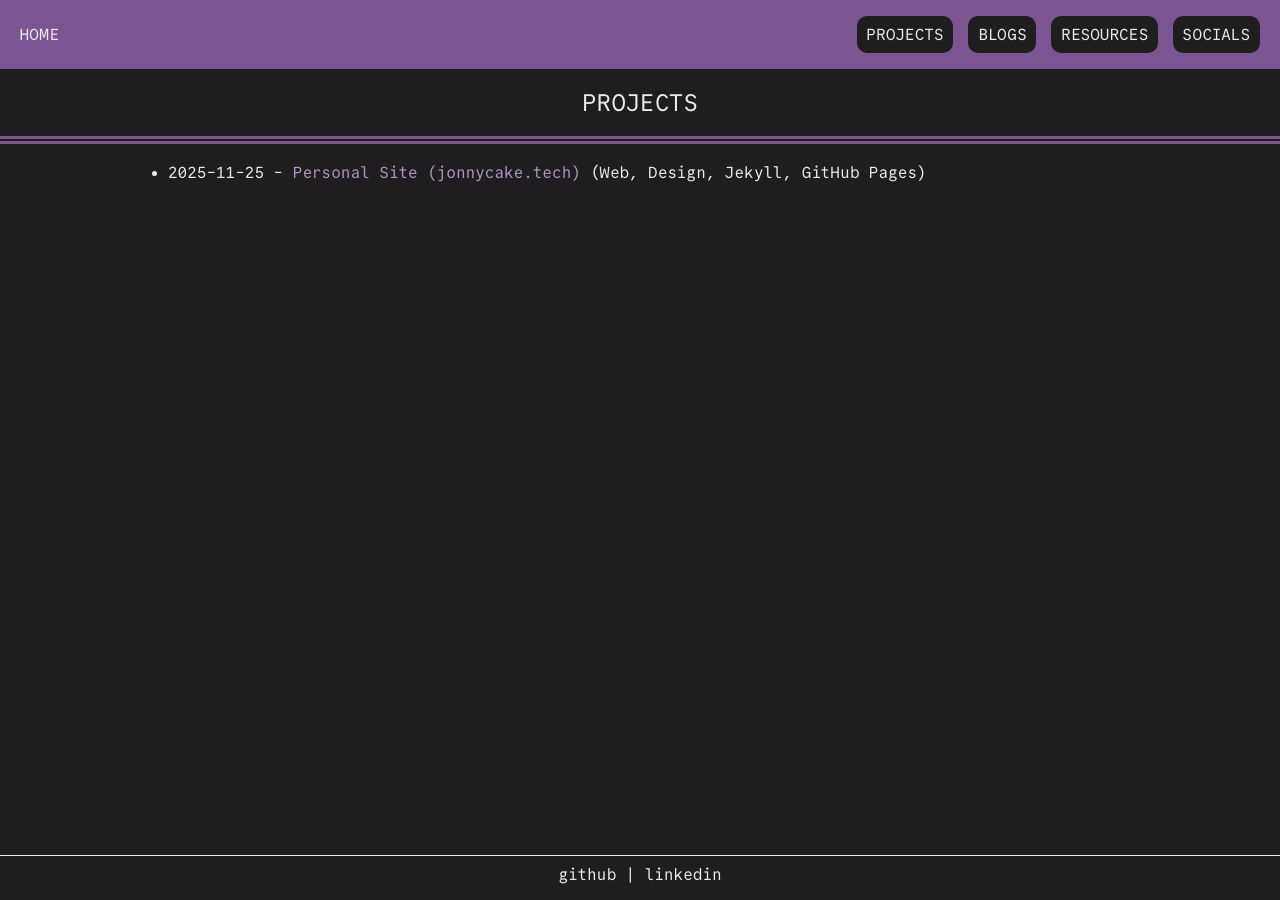
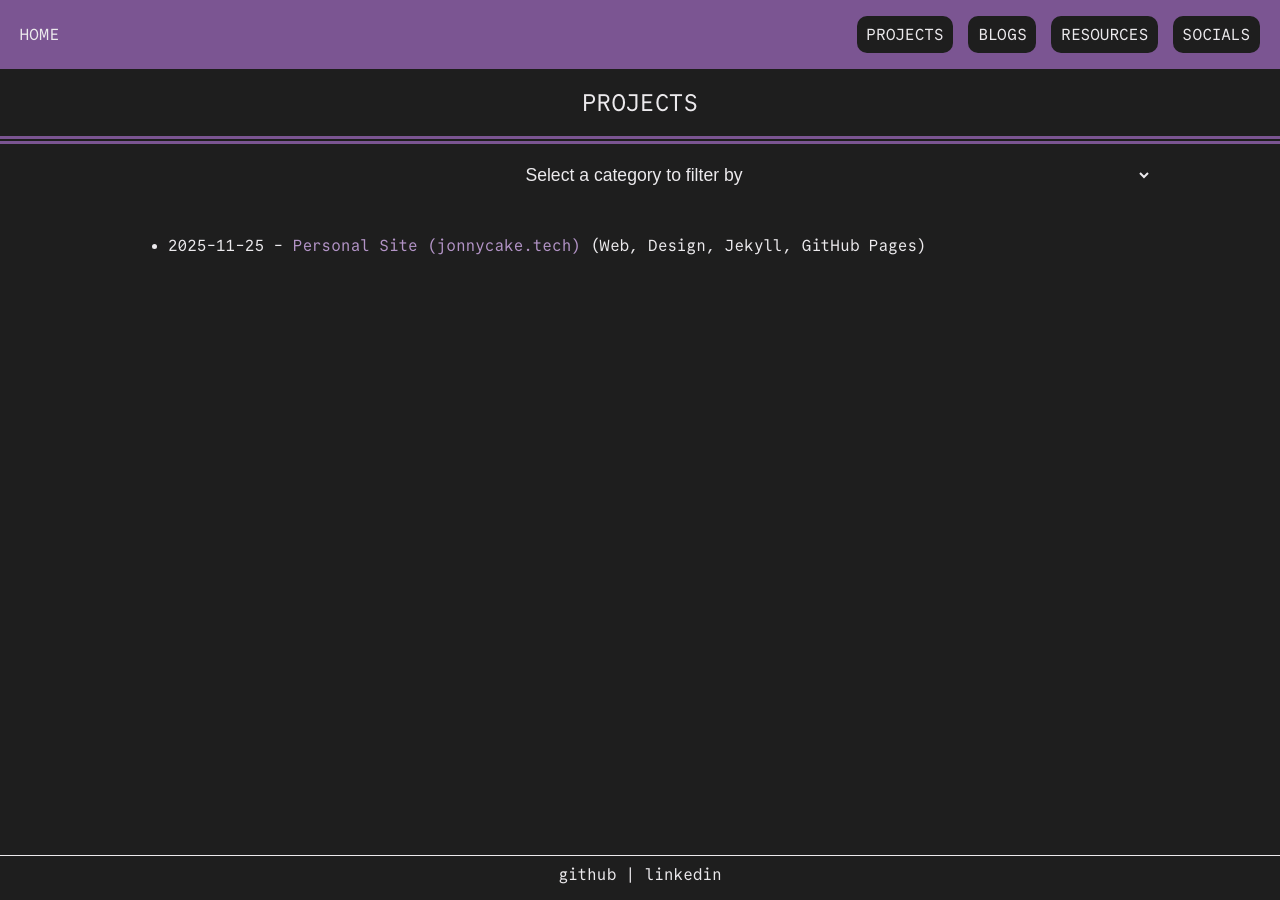
Before and after one commit to Jonnycake/jonnycake.github.io, a Jekyll site: the page built from projects.html, in a window 1280 px wide. Built offline with Jekyll 4.4.1, drawn with Linux system fonts in a browser that asks for light colours; nearby versions of some CDN libraries.

Commit message:
New Custom Theme
- Hopefully fix the issue with overflowing text on useful links page
- Add category filters to archives
- Include category names on individual blog post pages
- Simplify how we output categories on the project pages

```diff
--- a/_includes/parts/archive.html
+++ b/_includes/parts/archive.html
@@ -1,7 +1,24 @@
 {% if include.items.size > 0 %}
-    <ul>
-        {% for item in include.items %}
-            <li>{{ item.date | date:'%Y-%m-%d' }} - <a href="{{ item.url }}">{{ item.title }}</a>{% if item.categories.size > 0 %} ({{ item.categories | join: ', ' }}){% endif %}</li>
+    {% assign all categories = [] %}
+    {% for item in include.items %}
+        {% assign all_categories = all_categories | concat: item.categories %}
+    {% endfor %}
+    {% assign all_categories = all_categories | sort | uniq %}
+
+    {% if all_categories.size > 0 %}
+        <select class="category-filter" style="border: none;background-color: var(--color-dark);color: var(--color-light);width: 100%;text-align: center;font-size: 1.1em;margin-bottom:2em;">
+            <option value="">Select a category to filter by</option>
+            {% for category in all_categories %}
+                <option value="{{ category | escape }}">{{ category | escape }}</option>
+            {% endfor %}
+        </select>
+    {% endif %}
+
+    <ul class="archive-list">
+        {% assign sorted = include.items | sort: 'date' %}
+        {% assign reversed = sorted | reverse %}
+        {% for item in reversed %}
+            <li data-categories="{{ item.categories | join: ',' }}">{{ item.date | date:'%Y-%m-%d' }} - <a href="{{ item.url }}">{{ item.title }}</a>{% if item.categories.size > 0 %} ({{ item.categories | join: ', ' }}){% endif %}</li>
         {% endfor %}
     </ul>
 {% else %}
--- a/_layouts/post.html
+++ b/_layouts/post.html
@@ -2,6 +2,11 @@
 <section class="main-content">
     {% include parts/prev-next-bar.html all_link="/blogs.html" %}
     <h1>{{ page.title }}</h1>
+    {% if page.categories.size > 0 %}
+        <div class="categories">
+            {{ page.categories | join: ', ' }}
+        </div>
+    {% endif %}
     {{ content }}
     {% include parts/prev-next-bar.html all_link="/blogs.html" %}
 </section>
--- a/_layouts/project.html
+++ b/_layouts/project.html
@@ -23,10 +23,8 @@
         {% endif %}
         {% if page.categories.size > 0 %}
             <div>
-                <strong>Categories</strong><br/>
-                {% for category in page.categories %}
-                    {{ category }}{% unless forloop.last %}, {% endunless %}
-                {% endfor %}
+                <strong>Categories:</strong><br/>
+                {{ page.categories | join: ', ' }}
             </div>
         {% endif %}
     </section>
--- a/assets/scripts/script.js
+++ b/assets/scripts/script.js
@@ -12,4 +12,29 @@
         toggle_icon.addClass('fa-caret-down');
         header_nav.addClass('active');
     });
+
+    const archive_list = $('ul.archive-list');
+    archive_list.filter = function(category) {
+        if (category === '') {
+            $(this).find('li').show();
+            return;
+        }
+
+        $(this).find('li').each(function() {
+            let categories = $(this).attr('data-categories').split(',');
+
+            if (categories.includes(category)) {
+                $(this).show();
+            } else {
+                $(this).hide();
+            }
+        });
+    }
+
+    const category_filter = $('select.category-filter');
+    if (category_filter) {
+        category_filter.on('change', function() {
+            archive_list.filter($(this).val());
+        });
+    }
 })(jQuery);
--- a/assets/scripts/style.css
+++ b/assets/scripts/style.css
@@ -297,3 +297,6 @@
         margin-bottom: 5px;
     }
 }
+* {
+    overflow-wrap: break-word;
+}
```
Also changed, not shown: _projects/Personal-Site.md (renamed from _projects/personal-site.md).
